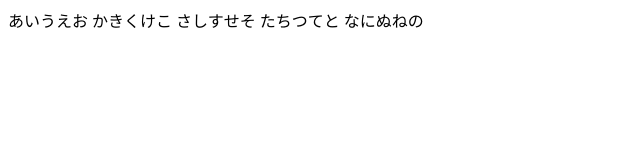
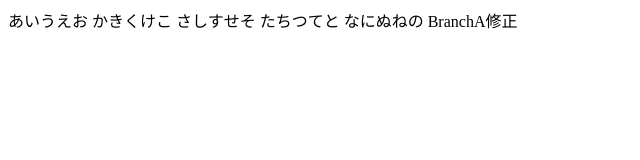
Before and after one commit to erikerik9/first-Test, a plain HTML site: page index.html in a window 1280 px wide. Shown: the whole page, without its empty margins (0-640 px from the left). Drawn offline with Linux system fonts and the light colour scheme.

Commit message:
branchA修正

```diff
--- a/index.html
+++ b/index.html
@@ -10,5 +10,6 @@
 さしすせそ
 たちつてと
 なにぬねの
+BranchA修正
 </body>
 </html>
```
